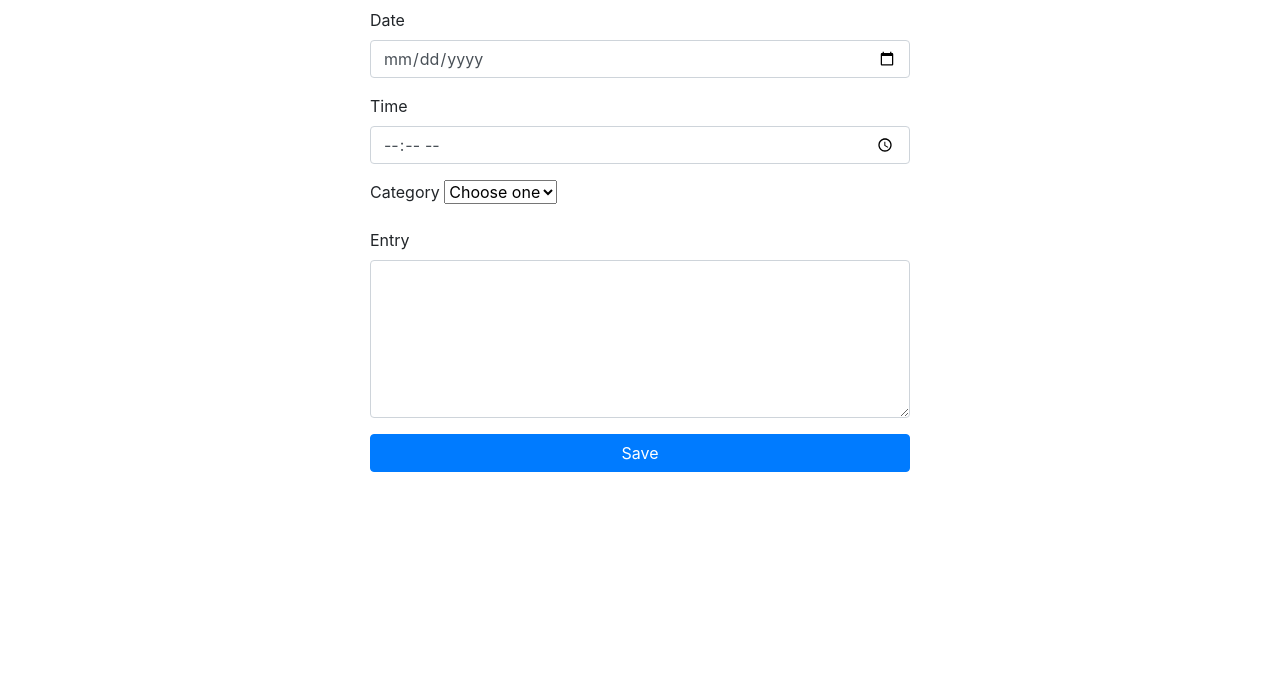
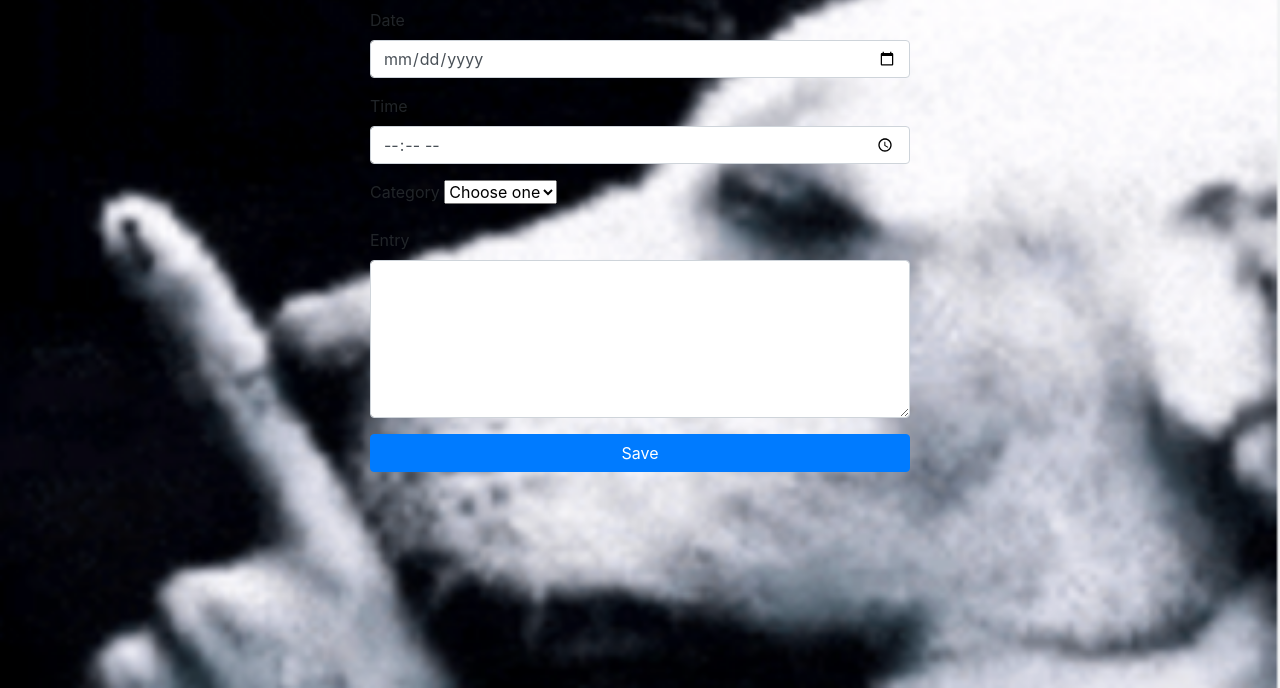
Before and after one commit to 0BluSky0/Bridget-Jones-Diary, a plain HTML site: page client/index.html in a window 1280 px wide. Shown: the part 112-800 px from the top of the page. Drawn offline with nearby package versions, Linux system fonts and the light colour scheme.

Commit message:
completed front end

```diff
--- a/client/index.html
+++ b/client/index.html
@@ -5,6 +5,7 @@
     <meta name="viewport" content="width=device-width, initial-scale=1.0">
     <title>Bridget Jones Diary</title>
     <link rel="stylesheet" href="https://cdn.jsdelivr.net/npm/bootstrap@4.4.1/dist/css/bootstrap.min.css" integrity="sha384-Vkoo8x4CGsO3+Hhxv8T/Q5PaXtkKtu6ug5TOeNV6gBiFeWPGFN9MuhOf23Q9Ifjh" crossorigin="anonymous">
+    <link rel="stylesheet" href="styles.css">
     <script src="index.js" defer></script>
 </head>
 <body>
--- a/client/styles.css
+++ b/client/styles.css
@@ -0,0 +1,6 @@
+ body {
+  background-image: url('./background.jpg/image.jpg');
+  background-size: cover;
+  background-repeat: no-repeat;
+  background-attachment: fixed;
+}
```
Also changed, not shown: client/background.jpg/image.jpg (added), 1 other file.
